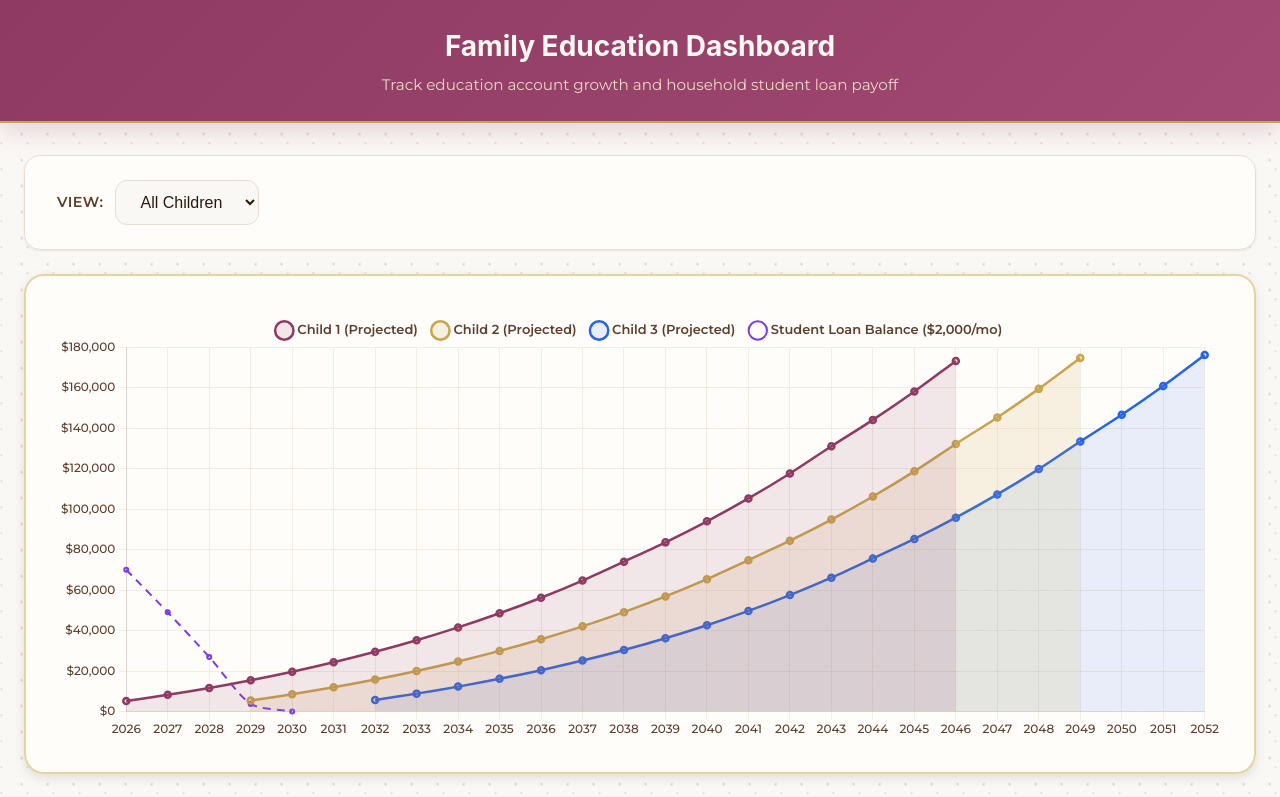
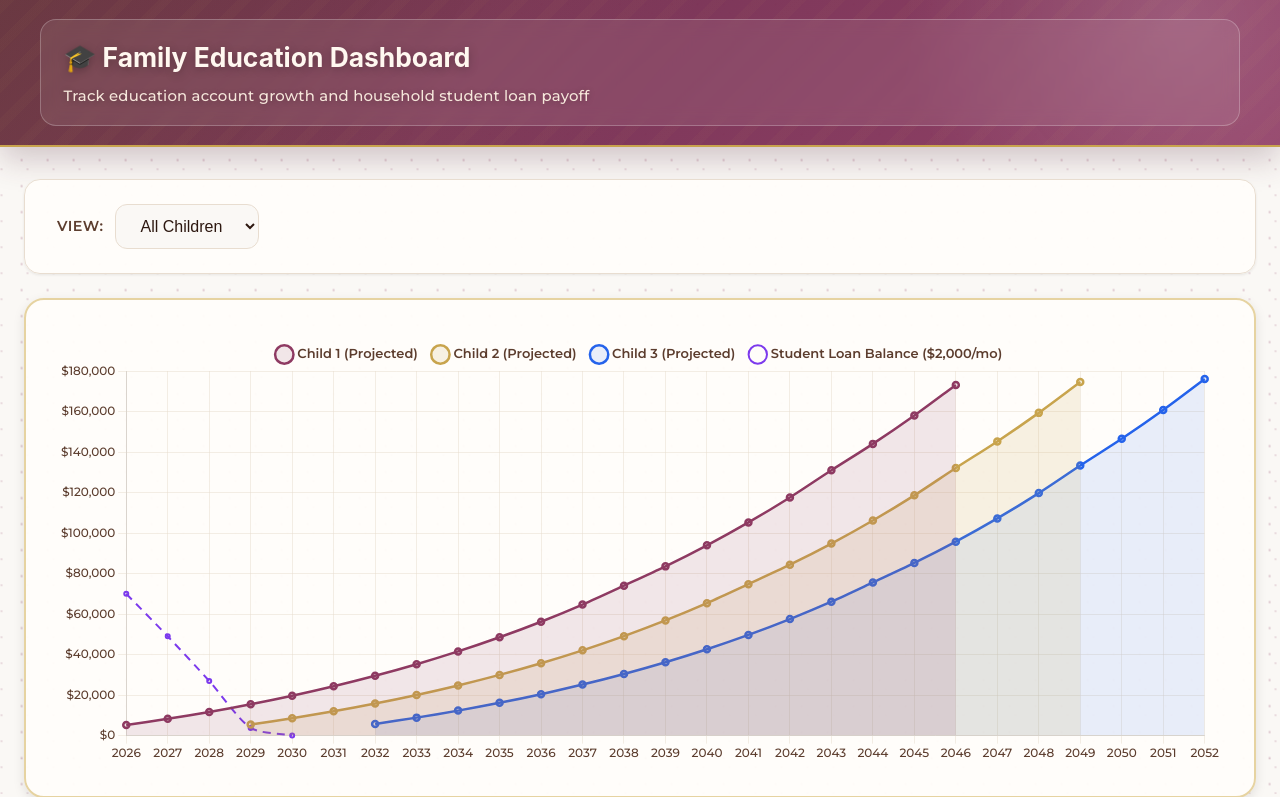
Before and after one commit to sguthrie107/education-calculator, a FastAPI app: page / in a window 1280 px wide. Shown: the top 797 px of the page. Run offline with FastAPI, Linux system fonts and the light colour scheme; data comes from the database, SQL or seed files in the repository; some web fonts are replaced.

Commit message:
Refine header layout and update education banner styling

```diff
--- a/app/static/css/dashboard.css
+++ b/app/static/css/dashboard.css
@@ -163,28 +163,76 @@ body > * {
 
 /* ── Header ─────────────────────────────────────────────────── */
 header {
-    background: var(--gradient-primary);
+    position: relative;
+    overflow: hidden;
+    background:
+        linear-gradient(120deg, rgba(200, 164, 77, 0.16) 0%, rgba(200, 164, 77, 0.00) 52%),
+        linear-gradient(315deg, rgba(142, 58, 98, 0.96) 0%, rgba(116, 45, 80, 0.96) 62%, rgba(85, 32, 60, 0.98) 100%);
     border-bottom: 2px solid var(--trim-color);
-    padding: 1.5rem 0;
+    padding: 1.2rem 0;
     margin-bottom: 2rem;
-    box-shadow: 0 8px 24px rgba(142, 58, 98, 0.2);
+    box-shadow: 0 12px 30px rgba(80, 32, 56, 0.24);
+}
+
+header::before {
+    content: "";
+    position: absolute;
+    inset: 0;
+    pointer-events: none;
+    background:
+        repeating-linear-gradient(
+            135deg,
+            rgba(200, 164, 77, 0.18) 0,
+            rgba(200, 164, 77, 0.18) 10px,
+            rgba(0, 0, 0, 0.0) 10px,
+            rgba(0, 0, 0, 0.0) 28px
+        );
+    opacity: 0.18;
+}
+
+header::after {
+    content: "";
+    position: absolute;
+    width: 560px;
+    height: 560px;
+    right: -180px;
+    top: -260px;
+    border-radius: 50%;
+    background: radial-gradient(circle, rgba(255, 255, 255, 0.14) 0%, rgba(255, 255, 255, 0) 70%);
+    pointer-events: none;
 }
 
 header .container {
-    text-align: center;
+    position: relative;
+    z-index: 1;
+    display: flex;
+    flex-direction: column;
+    gap: 0.35rem;
+    width: 100%;
+    max-width: 1200px;
+    margin: 0 auto;
+    padding: 1rem 1.4rem;
+    border-radius: 16px;
+    border: 1px solid rgba(255, 255, 255, 0.24);
+    background: rgba(255, 255, 255, 0.08);
+    backdrop-filter: blur(8px);
+    text-align: left;
 }
 
 header h1 {
-    font-size: 1.75rem;
+    font-size: 1.65rem;
     font-weight: 700;
     color: #FFF8F0;
-    margin-bottom: 0.25rem;
+    margin-bottom: 0.05rem;
+    text-shadow: 0 2px 10px rgba(0, 0, 0, 0.26);
 }
 
 header p {
-    color: #F0D9C6;
-    font-size: 0.95rem;
-    font-weight: 400;
+    color: #F6E7DB;
+    font-size: 0.93rem;
+    font-weight: 500;
+    letter-spacing: 0.2px;
+    text-shadow: 0 1px 6px rgba(0, 0, 0, 0.22);
 }
 
 /* ── Chart container ────────────────────────────────────────── */
--- a/app/templates/base.html
+++ b/app/templates/base.html
@@ -11,7 +11,7 @@
 <body>
     <header>
         <div class="container">
-            <h1>Family Education Dashboard</h1>
+            <h1>🎓 Family Education Dashboard</h1>
             <p>Track education account growth and household student loan payoff</p>
         </div>
     </header>
```
